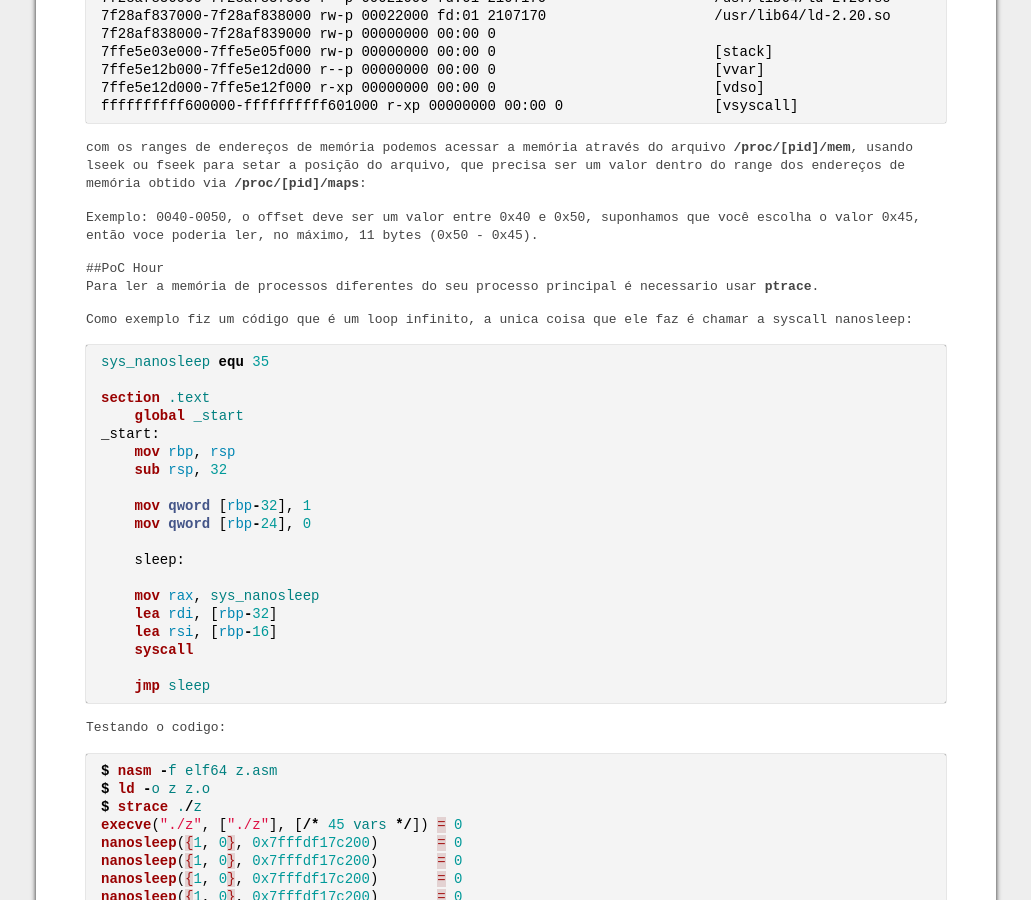
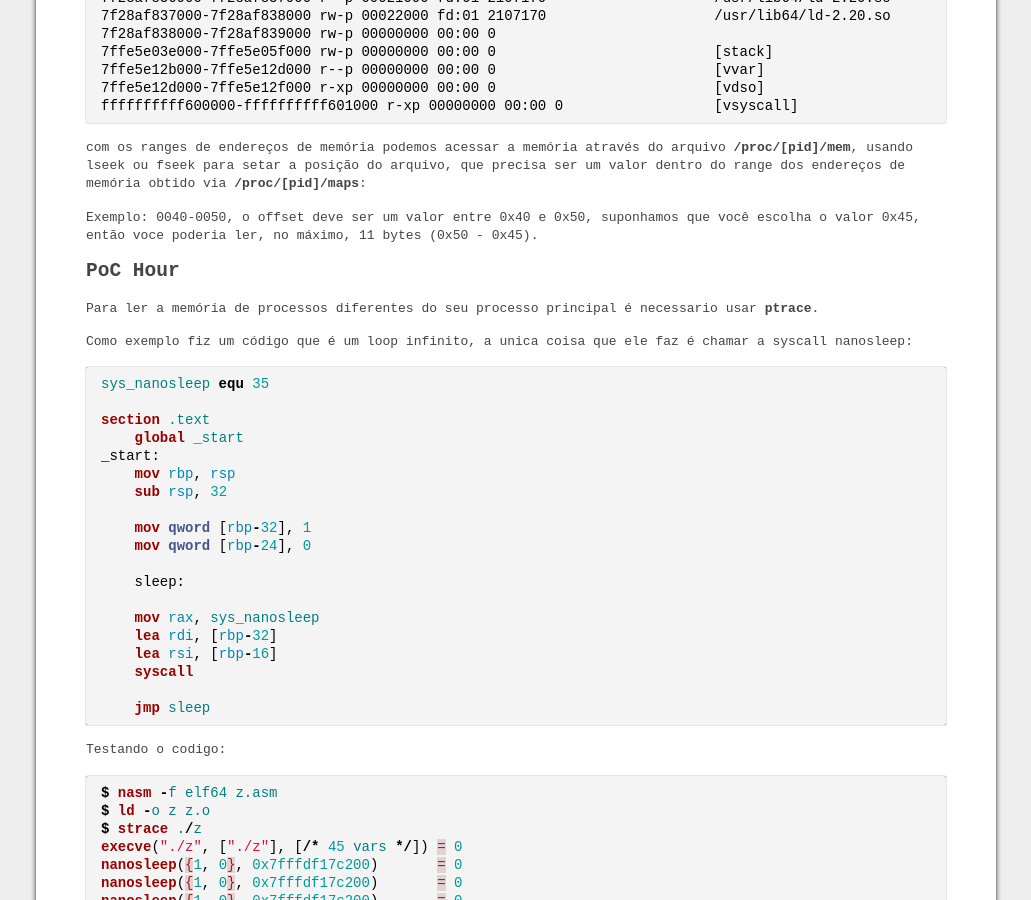
Before and after one commit to hc0d3r/hc0d3r.github.io, a Jekyll site: the page built from _posts/2016-03-15-acessando-memoria-de-processos-no-linux.md, in a window 1280 px wide and 900 px high, scrolled down 629 px. Shown: the whole window, without its empty margins (124-1155 px from the left). Built offline with Jekyll 4.4.1, drawn with Linux system fonts in a browser that asks for light colours; comment, search, counter and statistics services are not loaded; some of the changed text lies outside the part shown.

Commit message:
fixing markdown

```diff
--- a/_posts/2016-03-15-acessando-memoria-de-processos-no-linux.md
+++ b/_posts/2016-03-15-acessando-memoria-de-processos-no-linux.md
@@ -40,7 +40,7 @@ para setar a posição do arquivo, que precisa ser um valor dentro do range dos
 
 Exemplo: 0040-0050, o offset deve ser um valor entre 0x40 e 0x50, suponhamos que você escolha o valor 0x45, então voce poderia ler, no máximo, 11 bytes (0x50 - 0x45).
 
-##PoC Hour
+## PoC Hour
 <br/>
 Para ler a memória de processos diferentes do seu processo principal é necessario usar **ptrace**.
 
@@ -164,7 +164,7 @@ $ ./memdump self '[stack]' | strings | grep stack
 {% endhighlight %}
 
 
-#Referências
+## Referências
 <br/>
 [1] kernel - How do I read from /proc/$pid/mem under Linux? - Unix & Linux Stack Exchange (Acessado em Março/2016)<br/>
 <http://unix.stackexchange.com/questions/6301/how-do-i-read-from-proc-pid-mem-under-linux>
```
